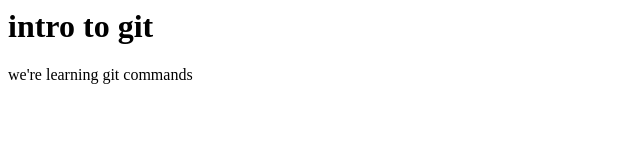
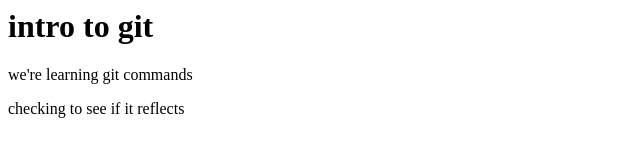
Before and after one commit to docgift/git-demo, a plain HTML site: page index.html in a window 1280 px wide. Shown: the whole page, without its empty margins (0-640 px from the left). Drawn offline with Linux system fonts and the light colour scheme.

Commit message:
we added a new paragraph

```diff
--- a/index.html
+++ b/index.html
@@ -8,5 +8,6 @@
 
     <h1>intro to git</h1>
     <p>we're learning git commands</p>
+    <p>checking to see if it reflects</p>
 </body>
 </html>
```
